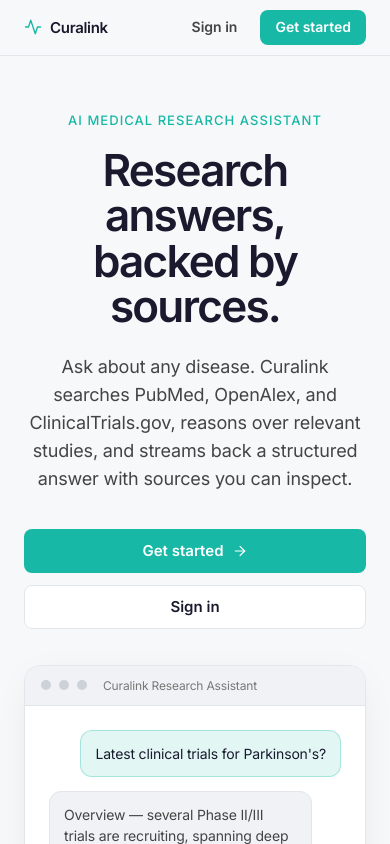
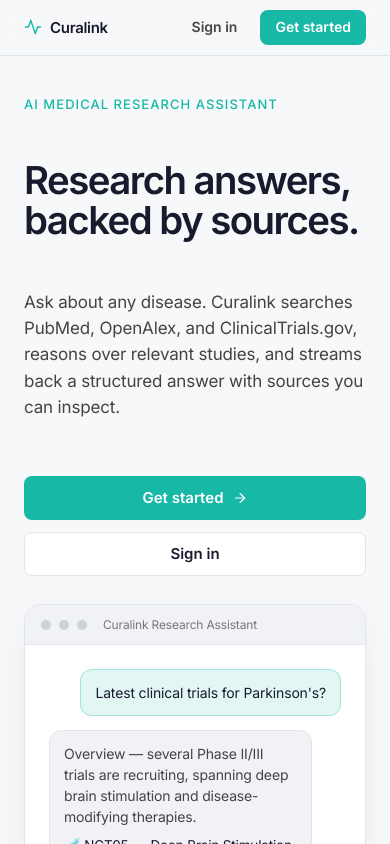
Before and after one commit to VIVPM/curalink-medical-assistant, a React (Vite) app in the folder frontend/: page / in a window 390 px wide. Built offline with nearby package versions, Linux system fonts and the light colour scheme; no server answers.

Commit message:
style(landing): tighten landing page spacing

```diff
--- a/frontend/src/components/landing.css
+++ b/frontend/src/components/landing.css
@@ -56,24 +56,39 @@
 .l-brand svg { color: var(--l-primary); }
 .l-nav-actions { display: flex; align-items: center; gap: 8px; }
 
-.l-hero { padding-top: 76px; padding-bottom: 48px; text-align: center; }
-.l-hero > * { animation: l-rise 0.7s cubic-bezier(0.2, 0.7, 0.2, 1) both; }
-.l-hero > *:nth-child(1) { animation-delay: 0.02s; }
-.l-hero > *:nth-child(2) { animation-delay: 0.08s; }
-.l-hero > *:nth-child(3) { animation-delay: 0.14s; }
-.l-hero > *:nth-child(4) { animation-delay: 0.20s; }
-.l-hero > *:nth-child(5) { animation-delay: 0.30s; }
+.l-hero {
+  padding-top: 56px; padding-bottom: 16px;
+  display: grid; grid-template-columns: minmax(0, 1.05fr) minmax(0, 0.95fr);
+  gap: 48px; align-items: center;
+}
+.l-hero-copy > *, .l-hero-demo > * { animation: l-rise 0.7s cubic-bezier(0.2, 0.7, 0.2, 1) both; }
+.l-hero-copy > *:nth-child(1) { animation-delay: 0.02s; }
+.l-hero-copy > *:nth-child(2) { animation-delay: 0.08s; }
+.l-hero-copy > *:nth-child(3) { animation-delay: 0.14s; }
+.l-hero-copy > *:nth-child(4) { animation-delay: 0.20s; }
+.l-hero-copy > *:nth-child(n+5) { animation-delay: 0.26s; }
+.l-hero-demo > * { animation-delay: 0.30s; }
+.l-hero-demo > .l-metrics { animation-delay: 0.38s; }
+.l-hero-demo { width: 100%; max-width: 560px; margin-left: auto; }
 @keyframes l-rise { from { opacity: 0; transform: translateY(16px); } to { opacity: 1; transform: none; } }
 .l-eyebrow { font-size: 13px; font-weight: 500; letter-spacing: 0.08em; color: var(--l-primary); margin-bottom: 20px; }
 .l-display {
-  font-size: clamp(2.75rem, 8vw, 78px); font-weight: 600; line-height: 1.03;
-  letter-spacing: -0.04em; color: var(--l-ink); margin: 0 auto; max-width: 16ch;
+  font-size: clamp(2.4rem, 4.6vw, 58px); font-weight: 600; line-height: 1.05;
+  letter-spacing: -0.04em; color: var(--l-ink); margin: 0;
 }
-.l-lead { font-size: 18px; line-height: 1.55; color: var(--l-ink-muted); max-width: 640px; margin: 24px auto 0; }
-.l-hero-cta { display: flex; gap: 12px; justify-content: center; margin-top: 36px; flex-wrap: wrap; }
+.l-lead { font-size: 17px; line-height: 1.55; color: var(--l-ink-muted); max-width: 540px; margin: 20px 0 0; }
+.l-hero-cta { display: flex; gap: 12px; margin-top: 28px; flex-wrap: wrap; }
+
+.l-metrics { display: grid; grid-template-columns: repeat(3, minmax(0, 1fr)); gap: 12px; margin-top: 16px; }
+.l-metric {
+  display: flex; flex-direction: column; gap: 4px; padding: 14px 16px;
+  background: var(--l-surface-1); border: 1px solid var(--l-hairline); border-radius: 12px;
+}
+.l-metric strong { font-size: 26px; font-weight: 600; letter-spacing: -0.03em; color: var(--l-ink); line-height: 1.1; }
+.l-metric span { font-size: 12.5px; line-height: 1.35; color: var(--l-ink-subtle); }
 
 .l-mock {
-  max-width: 680px; margin: 44px auto 0; background: var(--l-surface-1);
+  width: 100%; margin: 0; background: var(--l-surface-1);
   border: 1px solid var(--l-hairline);
   border-radius: 16px; overflow: hidden; text-align: left;
   box-shadow: 0 8px 40px -12px rgba(0, 0, 0, 0.1);
@@ -99,8 +114,8 @@
 }
 @keyframes l-blink { 50% { opacity: 0; } }
 
-.l-section { padding-top: 60px; }
-.l-section-head { text-align: center; margin-bottom: 28px; }
+.l-section { padding-top: 48px; }
+.l-section-head { text-align: center; margin-bottom: 24px; }
 .l-section-head .l-eyebrow { margin-bottom: 14px; }
 .l-h2 { font-size: clamp(1.75rem, 4vw, 40px); font-weight: 600; line-height: 1.15; letter-spacing: -0.025em; color: var(--l-ink); }
 
@@ -118,18 +133,18 @@
 .l-card-body { font-size: 14px; line-height: 1.55; color: var(--l-ink-subtle); }
 
 .l-steps { display: grid; grid-template-columns: repeat(auto-fit, minmax(240px, 1fr)); gap: 16px; }
-.l-step { padding: 24px; border-top: 1px solid var(--l-hairline); }
+.l-step { padding: 20px 24px 8px; border-top: 1px solid var(--l-hairline); }
 .l-step-n { font-size: 13px; font-weight: 600; color: var(--l-primary); margin-bottom: 12px; letter-spacing: 0.02em; }
 
-.l-cta-wrap { padding-top: 64px; padding-bottom: 76px; }
+.l-cta-wrap { padding-top: 40px; padding-bottom: 48px; }
 .l-cta {
   background: var(--l-surface-1); border: 1px solid var(--l-hairline);
-  border-radius: 16px; padding: 48px 32px; text-align: center;
+  border-radius: 16px; padding: 40px 32px; text-align: center;
   box-shadow: 0 2px 8px rgba(0, 0, 0, 0.04);
 }
-.l-cta-lead { margin-top: 12px; margin-bottom: 28px; }
+.l-cta-lead { margin: 12px auto 28px; }
 
-.l-footer { border-top: 1px solid var(--l-hairline); padding: 40px 0; }
+.l-footer { border-top: 1px solid var(--l-hairline); padding: 28px 0; }
 .l-footer-inner { display: flex; align-items: center; justify-content: center; }
 .l-foot-meta { display: flex; flex-direction: column; align-items: center; gap: 10px; font-size: 12px; color: var(--l-ink-subtle); text-align: center; }
 .l-foot-links { display: flex; gap: 14px; }
@@ -143,14 +158,27 @@
 }
 .l-reveal.is-visible { opacity: 1; transform: none; }
 
+@media (max-width: 900px) {
+  .l-hero { grid-template-columns: minmax(0, 1fr); gap: 32px; }
+  .l-hero-demo { max-width: 640px; margin: 0; }
+}
+
 @media (max-width: 640px) {
-  .l-hero { padding-top: 56px; }
-  .l-mock { margin-top: 36px; }
+  .l-hero { padding-top: 40px; gap: 28px; }
+  .l-metrics { gap: 8px; }
+  .l-metric { padding: 12px; }
+  .l-metric strong { font-size: 22px; }
+  .l-metric span { font-size: 11.5px; }
+  .l-section { padding-top: 40px; }
+  .l-card { padding: 20px; }
+  .l-step { padding: 16px 4px 4px; }
+  .l-cta-wrap { padding-top: 32px; padding-bottom: 40px; }
+  .l-cta { padding: 32px 20px; }
   .l-btn-lg { width: 100%; }
   .l-hero-cta { flex-direction: column; }
 }
 
 @media (prefers-reduced-motion: reduce) {
-  .l-hero > *, .l-caret { animation: none; }
+  .l-hero-copy > *, .l-hero-demo > *, .l-caret { animation: none; }
   .l-reveal { opacity: 1; transform: none; transition: none; }
 }
```
